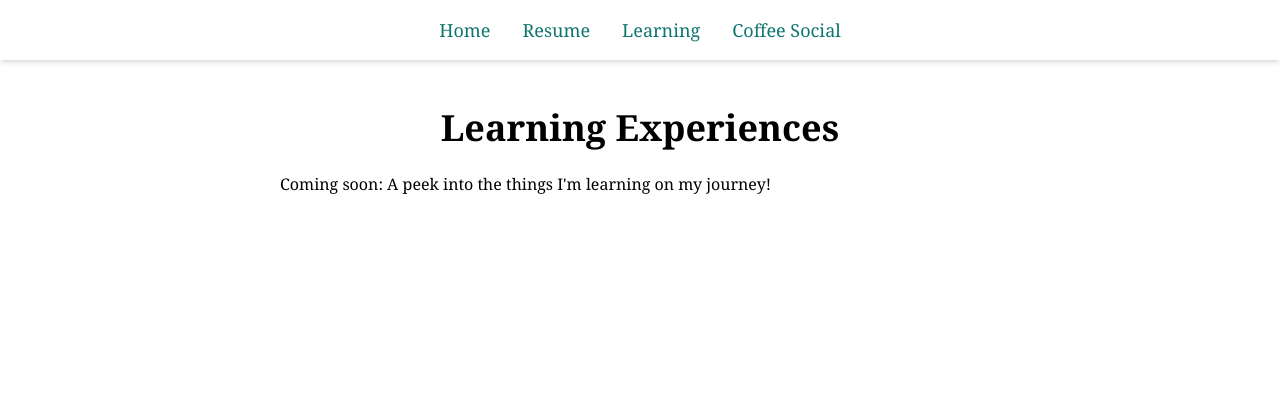
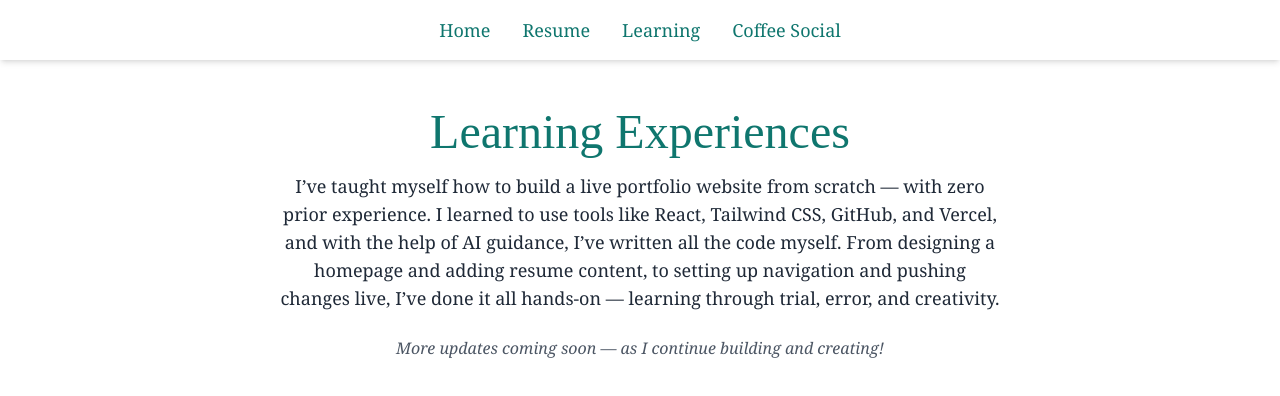
Before and after one commit to autumnjoyy/autumn-portfolio, a React (Vite) app: page /learning in a window 1280 px wide. Shown: the top 396 px of the page. Built offline with nearby package versions, Linux system fonts and the light colour scheme; a web font is replaced by a local one.

Commit message:
Styled Learning page with custom header and description

```diff
--- a/src/components/Learning.jsx
+++ b/src/components/Learning.jsx
@@ -1,8 +1,23 @@
+import React from 'react';
+
 function Learning() {
   return (
-    <section className="px-6 py-12 max-w-3xl mx-auto text-left">
-      <h2 className="text-4xl font-bold mb-6 text-center">Learning Experiences</h2>
-      <p>Coming soon: A peek into the things I'm learning on my journey!</p>
+    <section className="px-6 py-12 max-w-3xl mx-auto text-center">
+      <h2 className="text-5xl text-teal-700 font-[YourScriptFont] mb-4">
+        Learning Experiences
+      </h2>
+
+      <p className="text-lg text-gray-800 mb-6">
+        I’ve taught myself how to build a live portfolio website from scratch —
+        with zero prior experience. I learned to use tools like React, Tailwind CSS, GitHub, and Vercel,
+        and with the help of AI guidance, I’ve written all the code myself. From designing a homepage
+        and adding resume content, to setting up navigation and pushing changes live, I’ve done it all
+        hands-on — learning through trial, error, and creativity.
+      </p>
+
+      <p className="text-md italic text-gray-600">
+        More updates coming soon — as I continue building and creating!
+      </p>
     </section>
   );
 }
```
